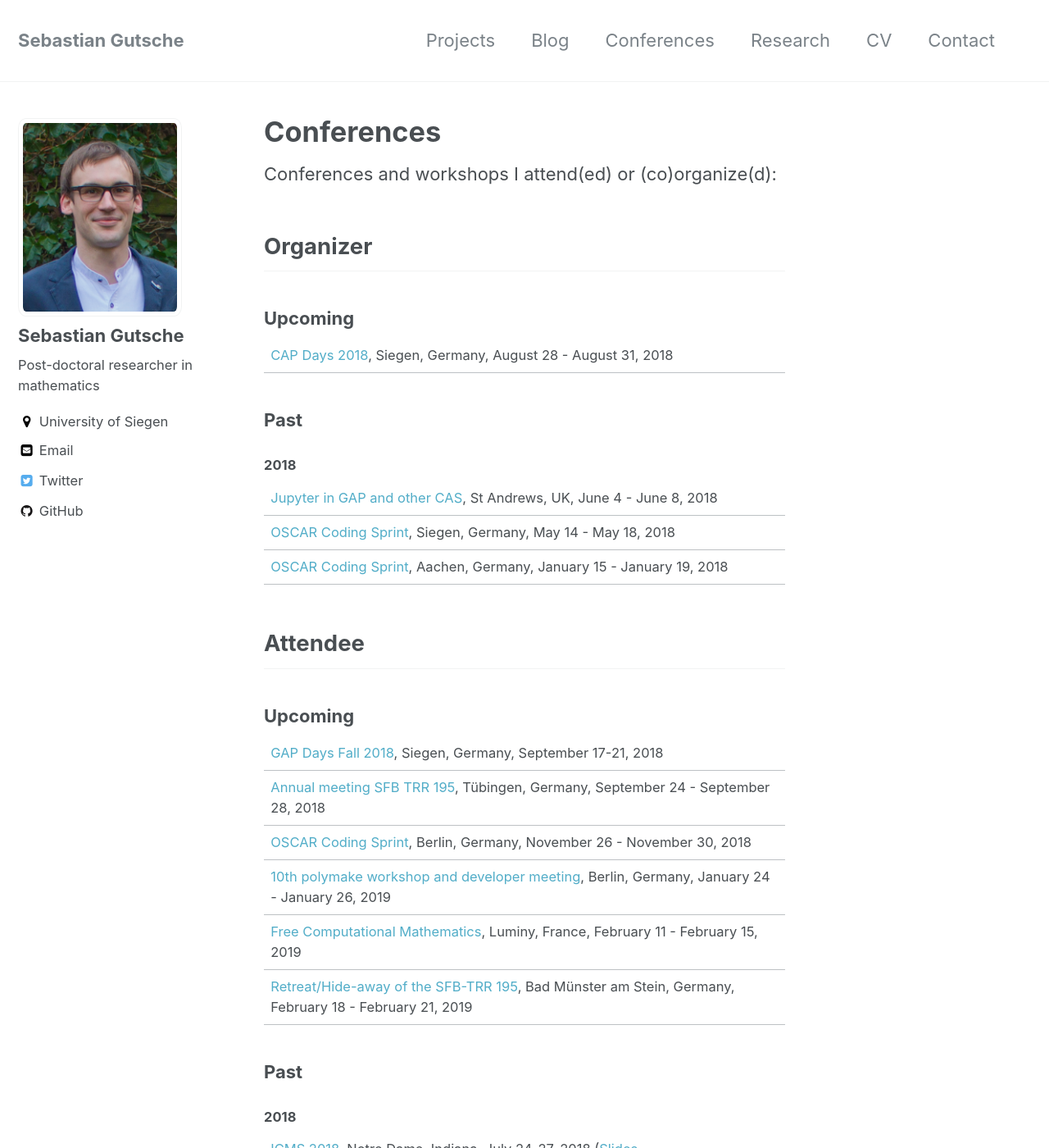
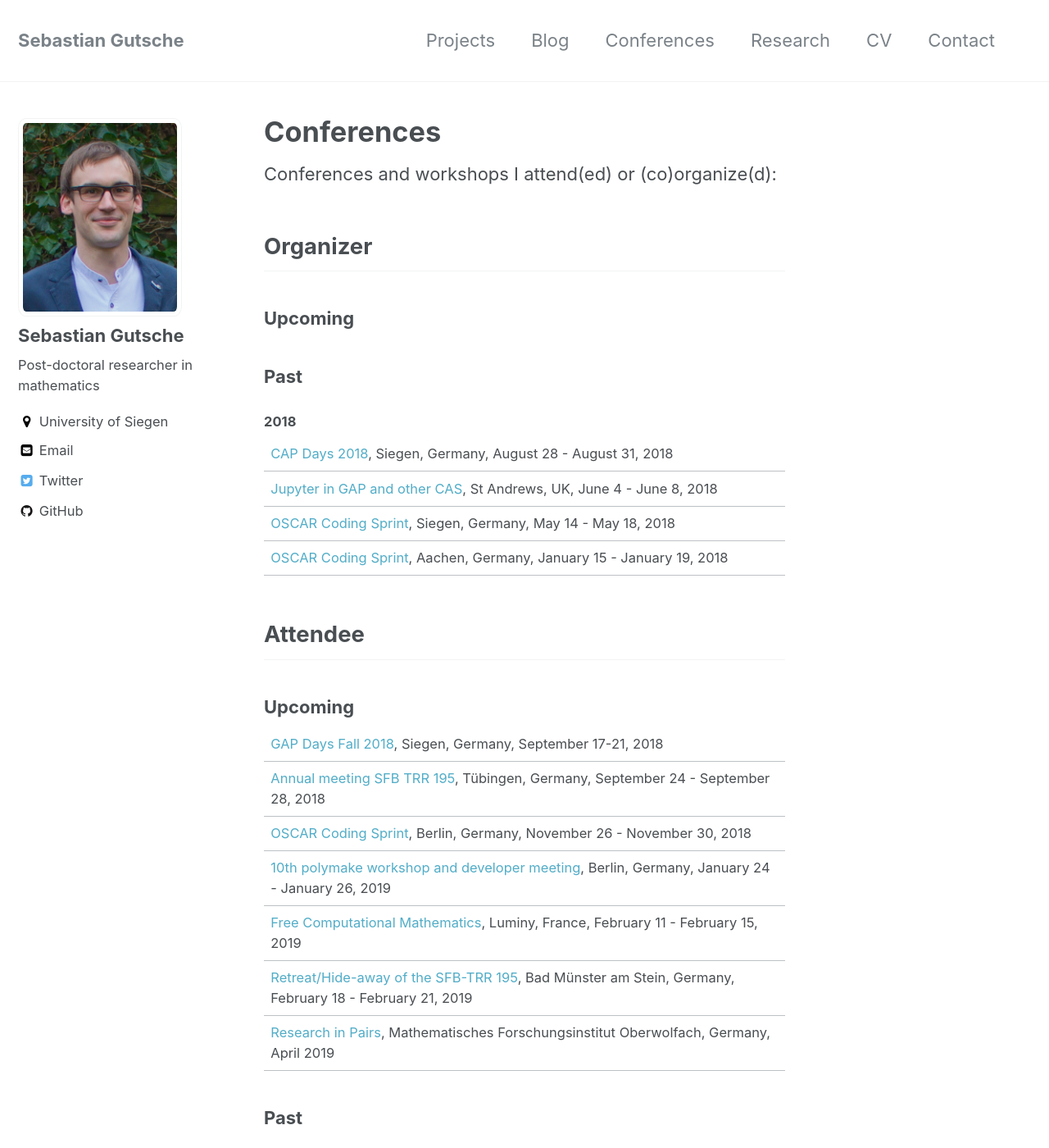
Before and after one commit to sebasguts/sebasguts.github.io, a Jekyll site: the page built from _pages/conferences.md, in a window 1280 px wide and 1400 px high. Shown: the whole window at 82% size. Built offline with Jekyll 4.4.1, drawn with Linux system fonts in a browser that asks for light colours.

Commit message:
Added RIP

```diff
--- a/_pages/conferences.md
+++ b/_pages/conferences.md
@@ -10,12 +10,11 @@ Conferences and workshops I attend(ed) or (co)organize(d):
 
 ### Upcoming
 
-| [CAP Days 2018](https://homalg-project.github.io/capdays-2018/), Siegen, Germany, August 28 - August 31, 2018
-
 ### Past
 
 #### 2018
 
+| [CAP Days 2018](https://homalg-project.github.io/capdays-2018/), Siegen, Germany, August 28 - August 31, 2018
 | [Jupyter in GAP and other CAS](http://gapdays.de/gap-jupyter-days2018/), St Andrews, UK, June 4 - June 8, 2018
 | [OSCAR Coding Sprint](https://oscar.computeralgebra.de/meetings/Meeting-5-2018/), Siegen, Germany, May 14 - May 18, 2018
 | [OSCAR Coding Sprint](https://oscar.computeralgebra.de/meetings/Meeting-1-2018/), Aachen, Germany, January 15 - January 19, 2018
@@ -30,6 +29,7 @@ Conferences and workshops I attend(ed) or (co)organize(d):
 | [10th polymake workshop and developer meeting](https://polymake.org/doku.php/workshops), Berlin, Germany, January 24 - January 26, 2019
 | [Free Computational Mathematics](https://conferences.cirm-math.fr/1978.html), Luminy, France, February 11 - February 15, 2019
 | [Retreat/Hide-away of the SFB-TRR 195](https://www.computeralgebra.de/sfb/events/), Bad Münster am Stein, Germany, February 18 - February 21, 2019
+| [Research in Pairs](https://www.mfo.de/scientific-programme/long-term/research-in-pairs), Mathematisches Forschungsinstitut Oberwolfach, Germany, April 2019
 
 ### Past
 
```
